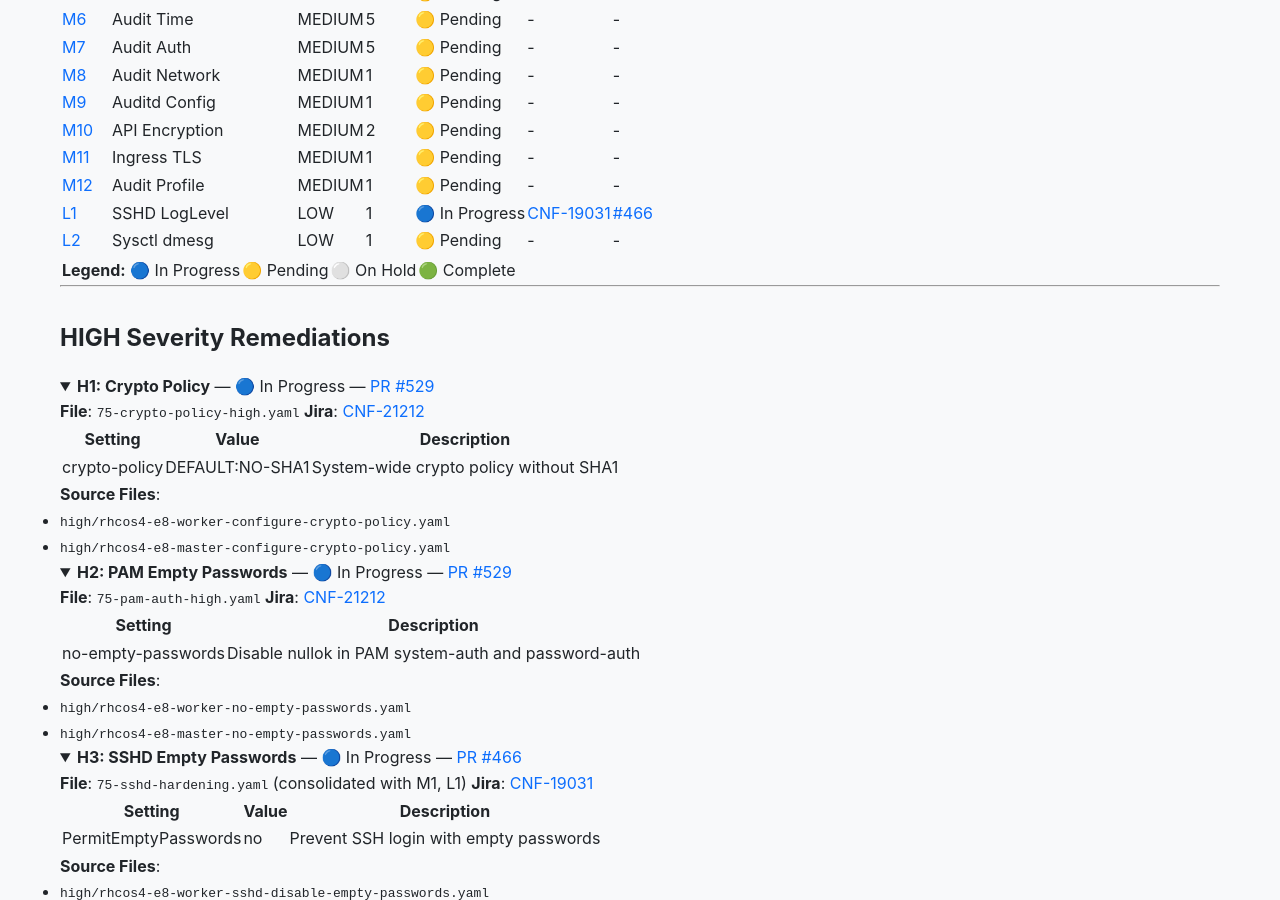
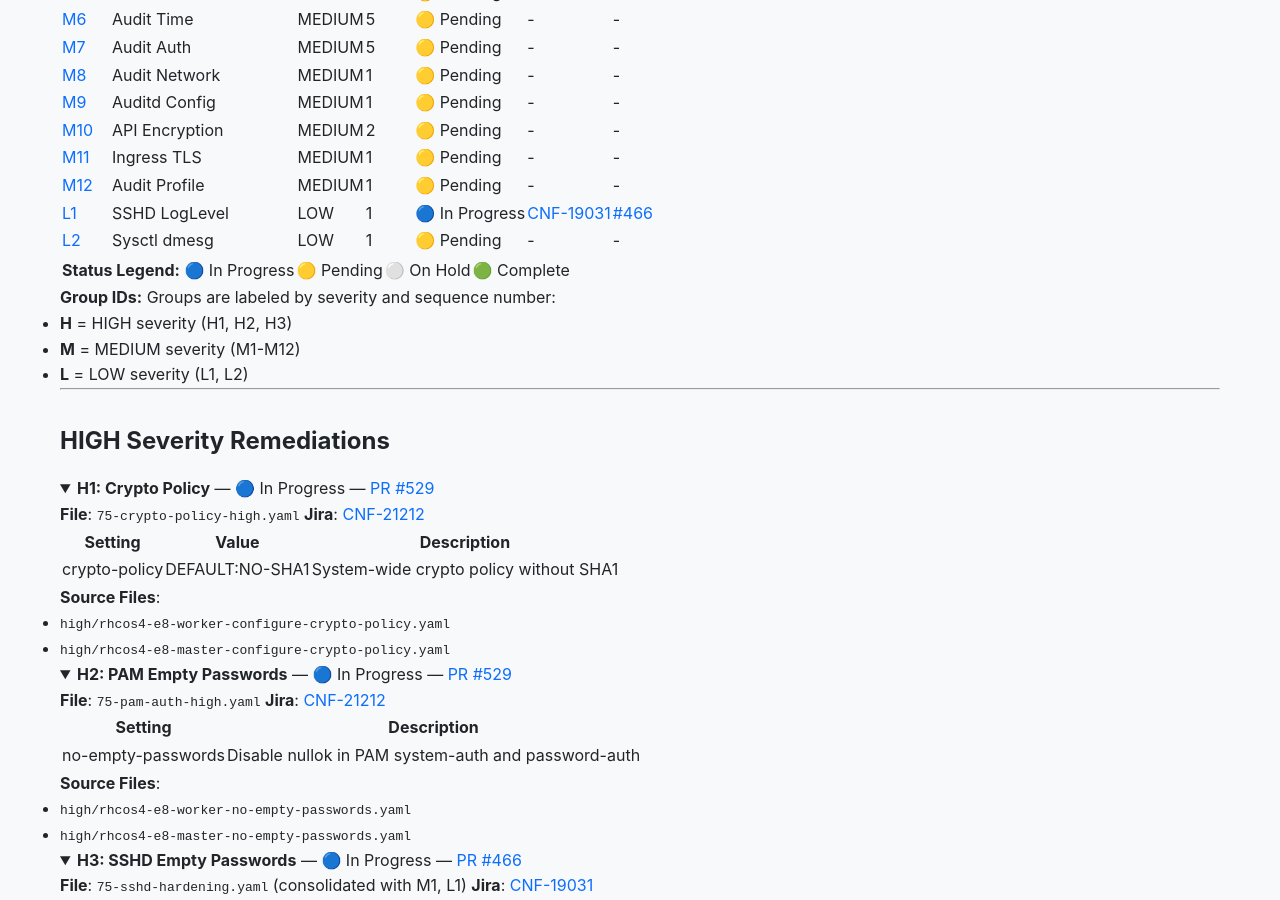
Before and after one commit to sebrandon1/compliance-scripts, a Jekyll site: the page built from docs/versions/4.21/remediations.md, in a window 1280 px wide and 900 px high, scrolled down 810 px. Built offline with Jekyll 4.4.1, drawn with Linux system fonts in a browser that asks for light colours.

Commit message:
Add legend explaining group ID naming convention
Added explanation that H=HIGH, M=MEDIUM, L=LOW severity with sequence
numbers (e.g., H1, M3, L2) for easier navigation.

Co-Authored-By: Claude Opus 4.5 <noreply@anthropic.com>

```diff
--- a/docs/versions/4.21/remediations.md
+++ b/docs/versions/4.21/remediations.md
@@ -42,7 +42,12 @@ From E8 (Essential Eight) and CIS benchmark scans: **82 total remediations**
 | [L1](#l1-sshd-loglevel) | SSHD LogLevel | LOW | 1 | 🔵 In Progress | [CNF-19031](https://issues.redhat.com/browse/CNF-19031) | [#466](https://github.com/openshift-kni/telco-reference/pull/466) |
 | [L2](#l2-sysctl-dmesg_restrict) | Sysctl dmesg | LOW | 1 | 🟡 Pending | - | - |
 
-**Legend:** 🔵 In Progress | 🟡 Pending | ⚪ On Hold | 🟢 Complete
+**Status Legend:** 🔵 In Progress | 🟡 Pending | ⚪ On Hold | 🟢 Complete
+
+**Group IDs:** Groups are labeled by severity and sequence number:
+- **H** = HIGH severity (H1, H2, H3)
+- **M** = MEDIUM severity (M1-M12)
+- **L** = LOW severity (L1, L2)
 
 ---
 
```
